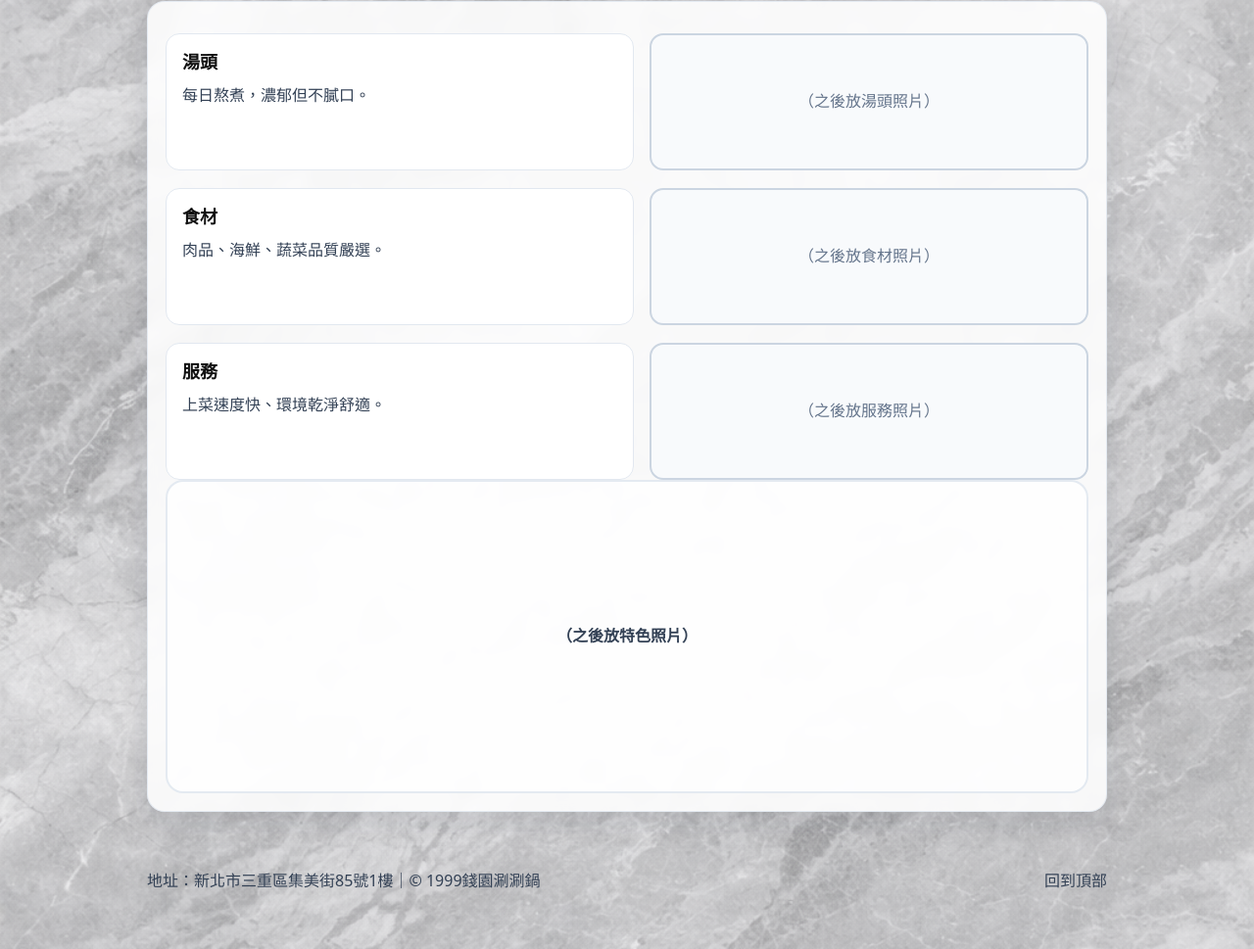
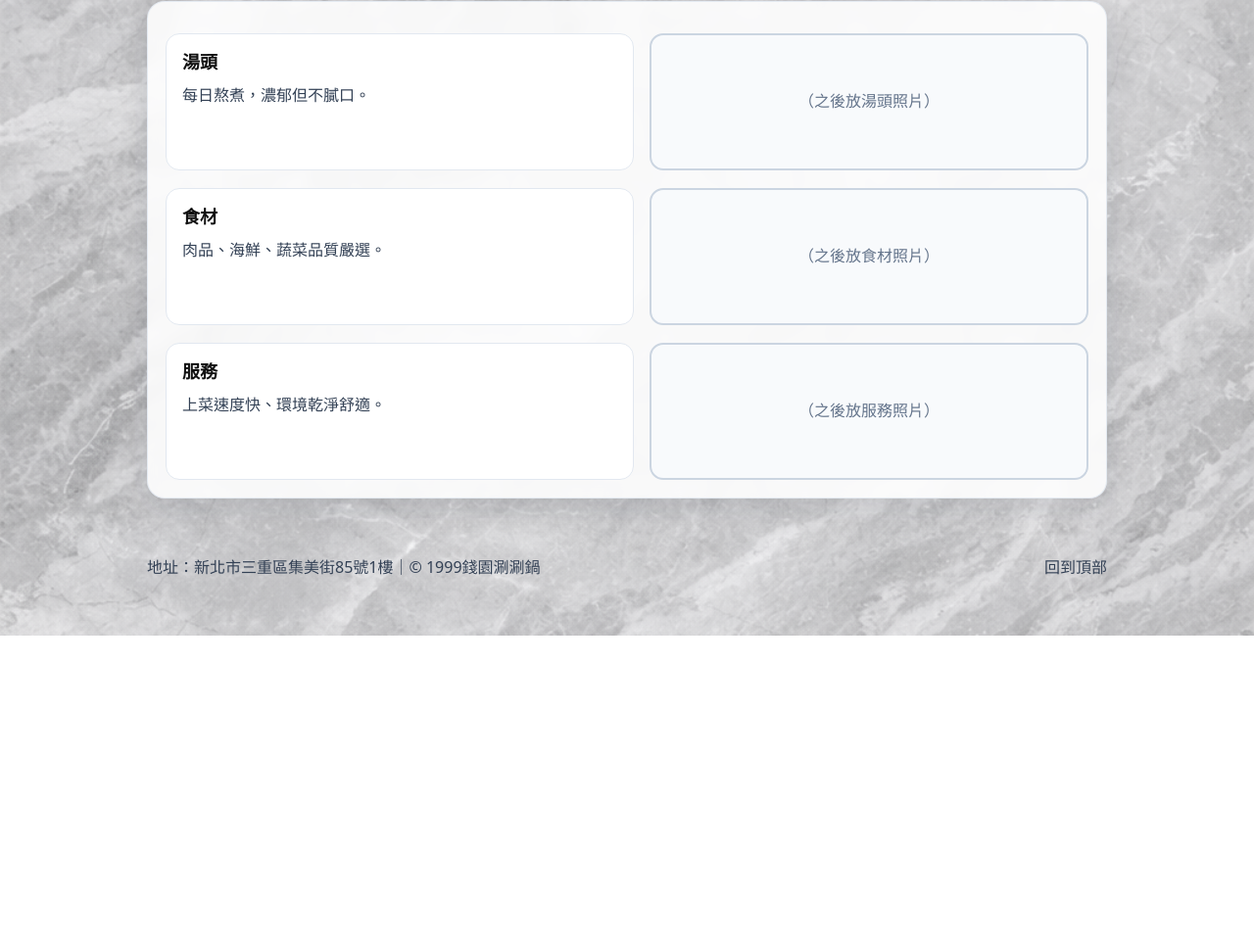
Before and after one commit to MaxChen345/website, a plain HTML site: page features.html in a window 1280 px wide. Shown: the part 171-1140 px from the top of the page at 98% size. After the commit the page ends 820 px from the top, so only its background shows below. Drawn offline with Linux system fonts and the light colour scheme.

Commit message:
Update features.html

```diff
--- a/features.html
+++ b/features.html
@@ -72,11 +72,6 @@
           </div>
 
 
-      <!-- ✅ 圖片佔位：你之後再換成 <img> -->
-      <div class="feature-media" aria-label="特色照片（之後補上）">
-        <p class="feature-media-text">（之後放特色照片）</p>
-      </div>
-    </section>
   </main>
 
   <footer class="site-footer">
```
